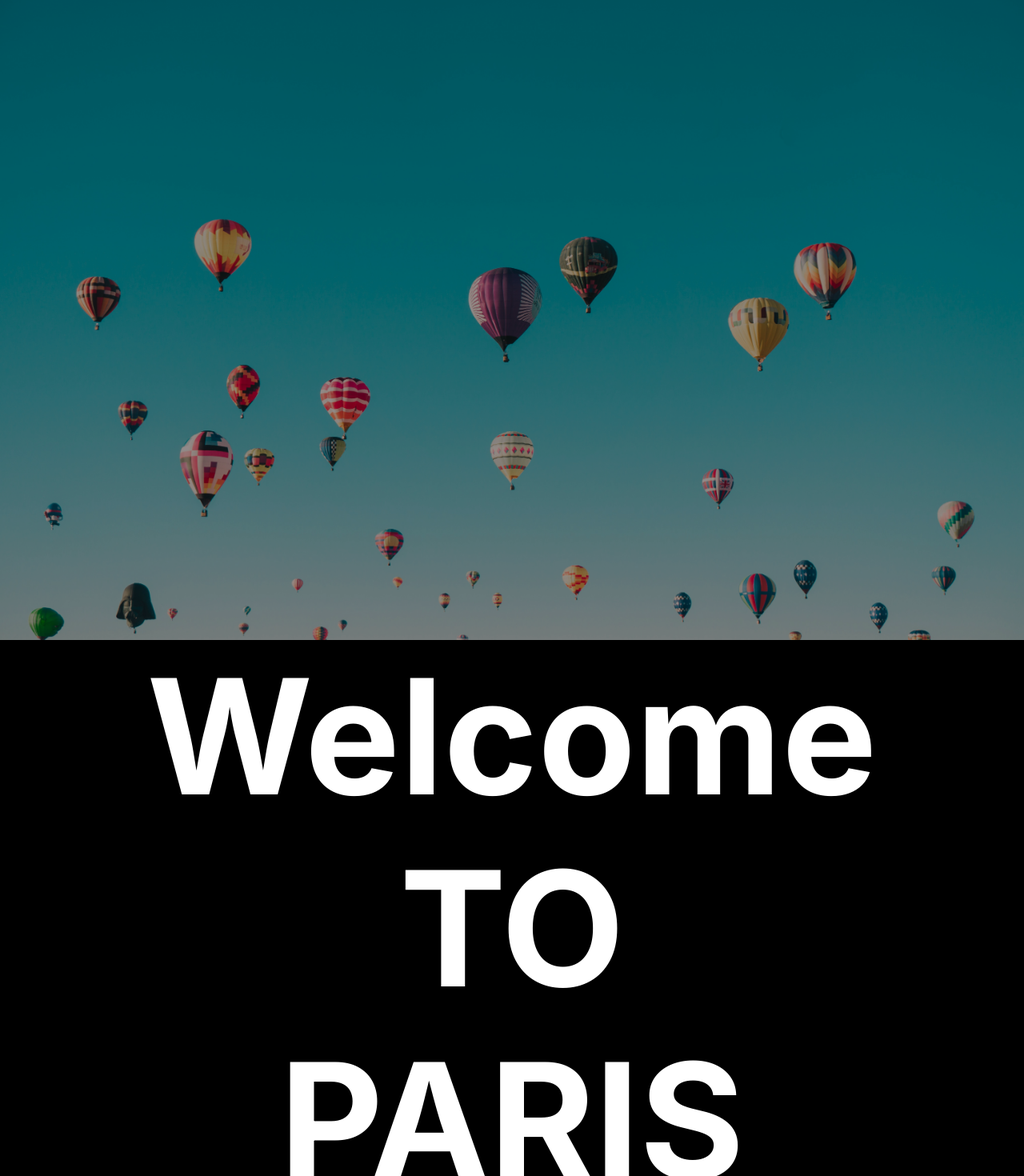
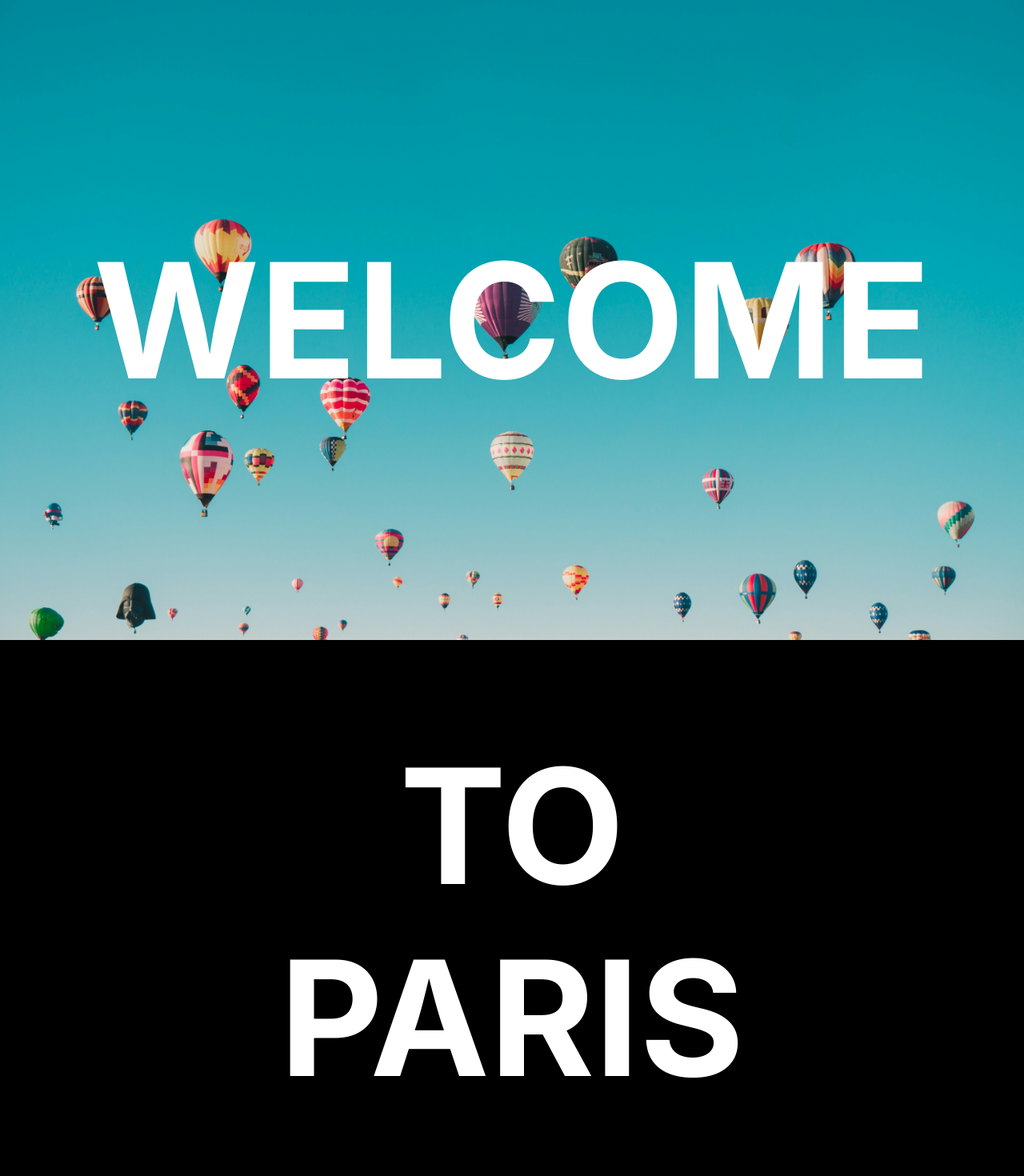
Before and after one commit to MDTanvirAhmedEmon/animated-landing-page2, a Next.js app: page / in a window 1280 px wide. Shown: the top 1470 px of the page at 80% size. Built offline with nearby package versions, Linux system fonts and the light colour scheme.

Commit message:
modified hero section

```diff
--- a/src/app/(home)/page.js
+++ b/src/app/(home)/page.js
@@ -4,6 +4,7 @@ import Lenis from 'lenis'
 import Hero from "@/components/Home/Hero";
 import HorizontalScroll from "@/components/Home/HorizontalScroll";
 import Text from "@/components/Home/Text";
+import ZoomText from "@/components/Home/ZoomText";
 
 
 const Home = () => {
@@ -23,8 +24,8 @@ const Home = () => {
     return (
         <div>
             <Hero></Hero>
-
             <Text></Text>
+            <ZoomText></ZoomText>
         </div>
     );
 };
--- a/src/components/Home/Hero.js
+++ b/src/components/Home/Hero.js
@@ -1,12 +1,10 @@
 "use client"
-import { useEffect, useRef } from "react";
-import Lenis from 'lenis'
+import { useRef } from "react";
 import bg from "../../assets/bg.jpg"
 import { motion, useScroll, useTransform } from "framer-motion"
 
 const Hero = () => {
     const ref = useRef(null);
-    const textRef = useRef(null);
 
     const { scrollYProgress } = useScroll({
         target: ref,
@@ -14,9 +12,11 @@ const Hero = () => {
 
 
     const zoom = useTransform(scrollYProgress, [0, 1], ["100%", "180%"]);
-    const opacity = useTransform(scrollYProgress, [0, 1], [0.6, 0]);
+    const welcomeZoom = useTransform(scrollYProgress, [0, 0.3], ["200px", "100px"]);
+    const welcomeOpacity = useTransform(scrollYProgress, [0, 0.3], [1, 0]);
+    const opacity = useTransform(scrollYProgress, [0, 0.1, 1], [1, 1, 0]);
     return (
-        <motion.div ref={ref} className=" h-[300vh] relative bg-black">
+        <motion.div ref={ref} className=" h-[250vh] relative bg-black">
 
             <motion.div style={{
                 opacity,
@@ -24,13 +24,13 @@ const Hero = () => {
                 backgroundSize: zoom,
                 backgroundPosition: "center",
             }} className="h-[100vh]  sticky top-0">
+                <div className=" container mx-auto flex items-center justify-center h-[100vh] z-50">
+                    <motion.h1 style={{ fontSize: welcomeZoom, opacity:welcomeOpacity }} initial={{x:-200}} animate={{x:0}} transition={{duration: 1}} className=" text-white uppercase font-bold ">Welcom</motion.h1> <motion.span style={{ fontSize: welcomeZoom, opacity:welcomeOpacity }} initial={{x:200}} animate={{x:0}} transition={{duration: 1.2}} className=" text-white uppercase font-bold ">e</motion.span>
+                </div>
+            </motion.div>
+            <motion.div className=" h-[100vh]">
 
-            </motion.div>
-            <motion.div className=" h-[100vh] sticky top-10">
-                <div className=" container mx-auto flex items-center justify-center h-[30vh] z-50">
-                    <h1 className=" text-white text-[200px] font-bold ">Welcome</h1>
-                </div>
-                <div className=" container mx-auto flex items-center justify-center h-[30vh] z-50">
+                <div className=" container mx-auto flex items-center justify-center h-[30vh] mt-28 z-50">
                     <h1 className=" text-white text-[200px] font-bold ">TO</h1>
                 </div>
                 <div className=" container mx-auto flex items-center justify-center h-[30vh] z-50">
--- /dev/null
+++ b/src/components/Home/ZoomText.js
@@ -0,0 +1,40 @@
+"use client"
+import { useRef } from "react";
+import { motion, useScroll, useTransform } from "framer-motion";
+
+const ZoomText = () => {
+    const ref = useRef(null);
+
+    const { scrollYProgress } = useScroll({
+        target: ref,
+    });
+
+    const zoom = useTransform(scrollYProgress, [0, 1], ["0px", "250px"]);
+    const beforeText = useTransform(scrollYProgress, [0, 1], ["100px", "130px"]);
+    const opsition = useTransform(scrollYProgress, [0, 0.3, 1], ["16px", "16px", "-400px"]);
+    const opacity = useTransform(scrollYProgress, [0, 1], [0.5, 1]);
+
+    return (
+        <div ref={ref} className="h-[300vh] w-full ">
+            <div className="h-[100vh] bg-[#1dc0cc] sticky top-0 w-full overflow-hidden">
+                <div className="h-full w-full relative">
+                    <motion.div style={{ fontSize: beforeText, top: opsition, left: opsition }} className="absolute  font-bold uppercase">
+                        <h1>largest city</h1>
+                        <h1>of France</h1>
+                    </motion.div>
+
+                    <motion.div style={{ fontSize: zoom, opacity }} className="w-full h-full flex justify-center items-center text-white font-bold uppercase">
+                        <h1>In France</h1>
+                    </motion.div>
+
+                    <motion.div style={{ fontSize: beforeText, bottom: opsition, right: opsition }} className="absolute font-bold uppercase">
+                        <h1>located along</h1>
+                        <h1>the Seine River</h1>
+                    </motion.div>
+                </div>
+            </div>
+        </div>
+    );
+};
+
+export default ZoomText;
```
